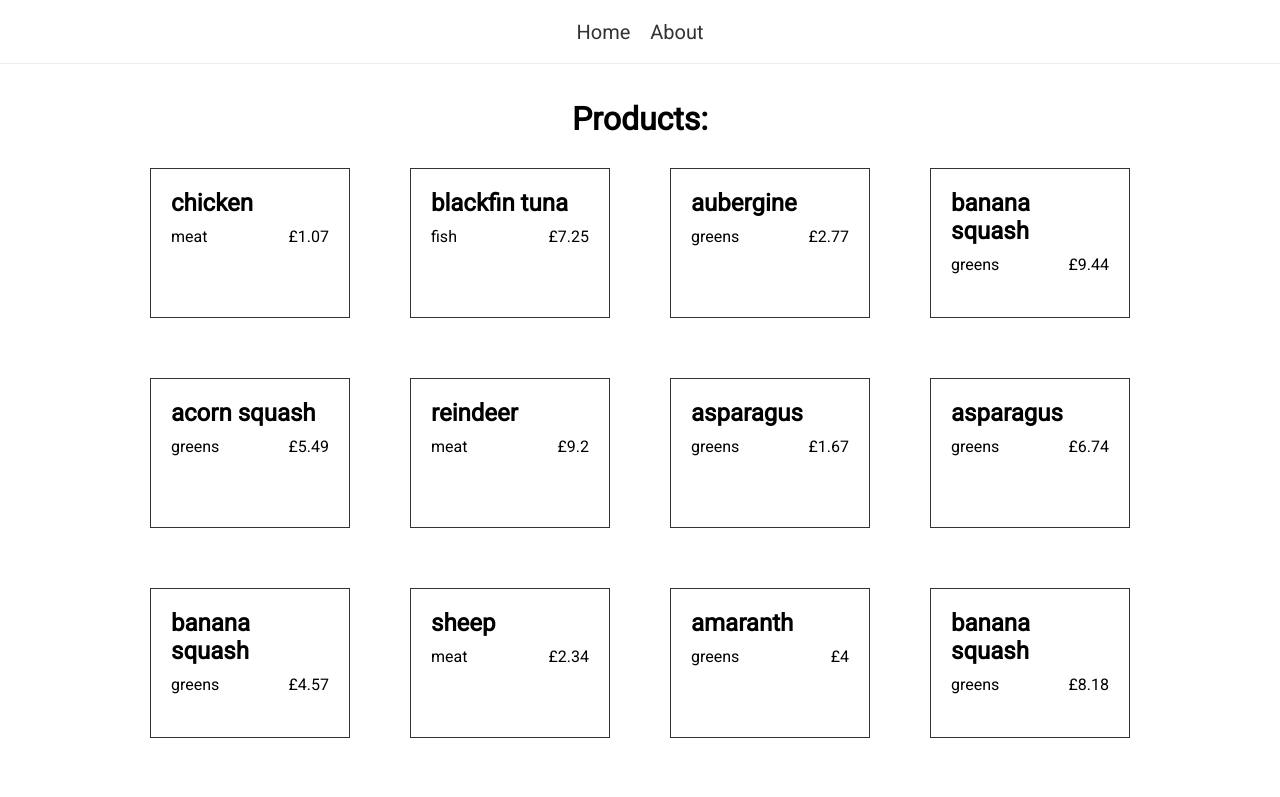
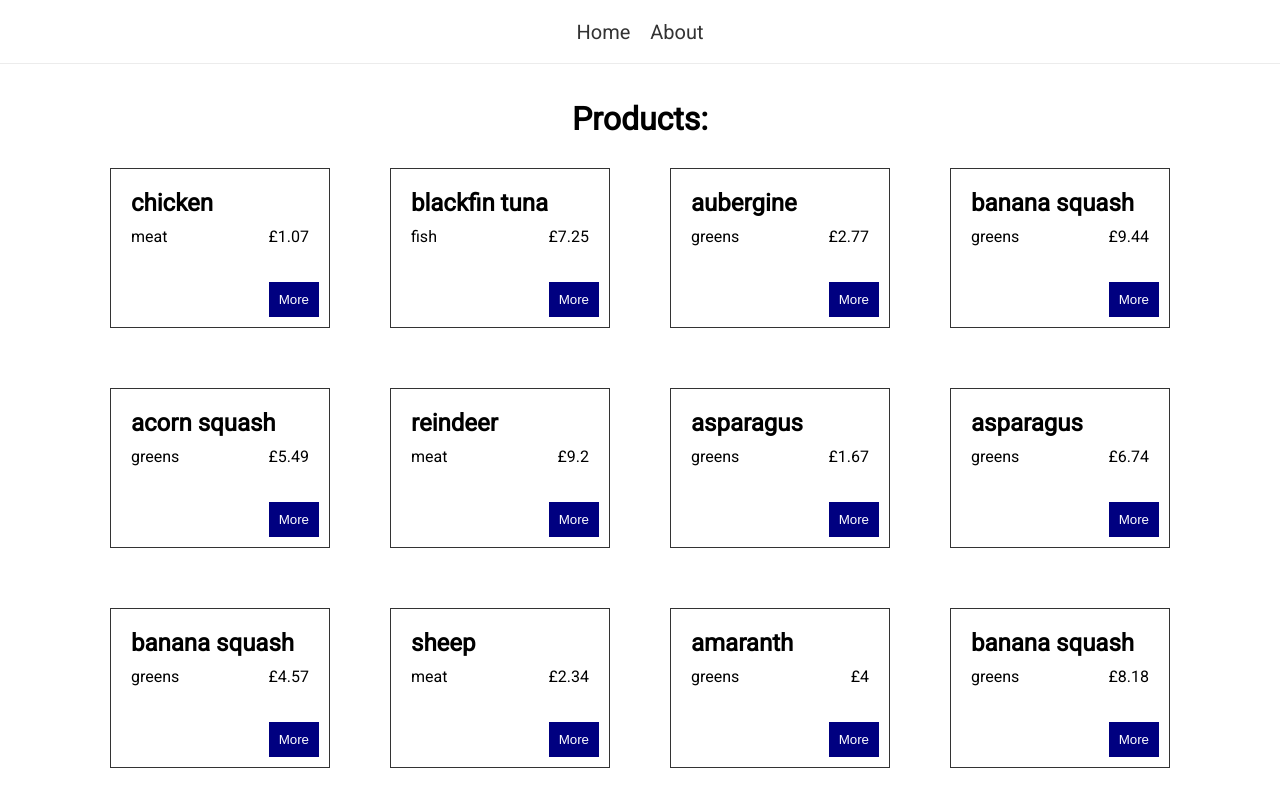
Before and after one commit to yllsson/manipulate-products-test, a React (Create React App) app: page / in a window 1280 px wide. Shown: the top 797 px of the page. Built offline with nearby package versions, Linux system fonts and the light colour scheme.

Commit message:
Create and style "More" button

```diff
--- a/src/components/ListItem.js
+++ b/src/components/ListItem.js
@@ -6,6 +6,7 @@ const ListItem = ({ id, name, category, price }) => {
         <p>{category}</p>
         <p>{`£${price / 100}`}</p>
       </div>
+      <button className='listItemButton'>More</button>
     </article>
   );
 };
--- a/src/styles/styles.css
+++ b/src/styles/styles.css
@@ -71,14 +71,32 @@ main {
 }
 
 .listItem {
+  position: relative;
   border: 0.1rem solid #333;
   margin: 3rem;
   padding: 2rem;
-  height: 15rem;
-  width: 20rem;
+  height: 16rem;
+  width: 22rem;
 }
 
 .listItemDetails {
   justify-content: space-between;
   margin-top: 1rem;
 }
+
+.listItemButton {
+  position: absolute;
+  bottom: 1rem;
+  right: 1rem;
+
+  background-color: navy;
+  color: #fff;
+  border: none;
+  padding: 1rem;
+
+  cursor: pointer;
+}
+
+.listItemButton:hover {
+  background-color: #2f2feb;
+}
```
Also changed, not shown: 1 other file (tests, documents, lock files or other folders).
